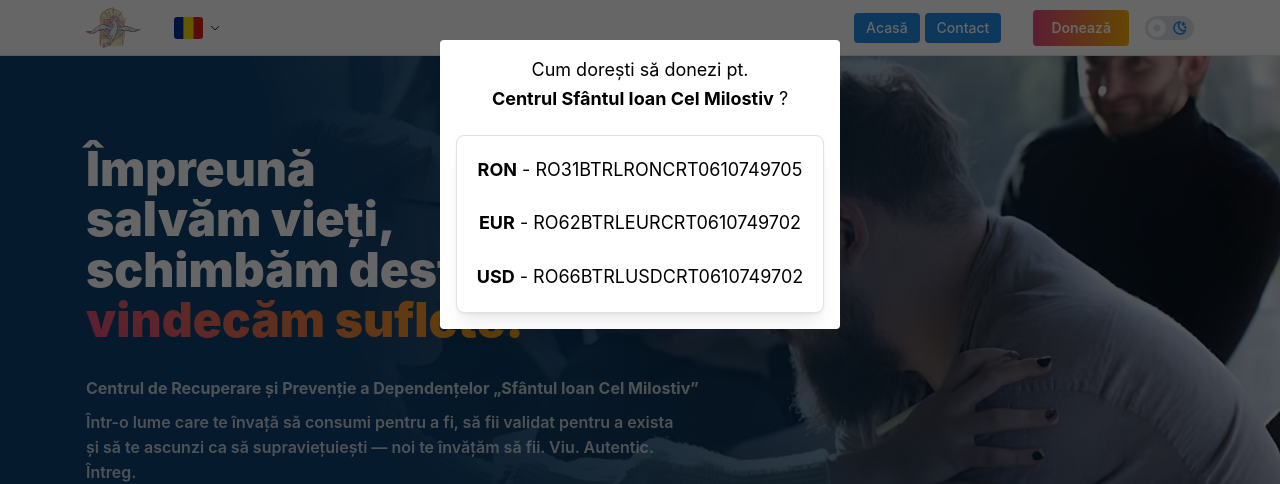
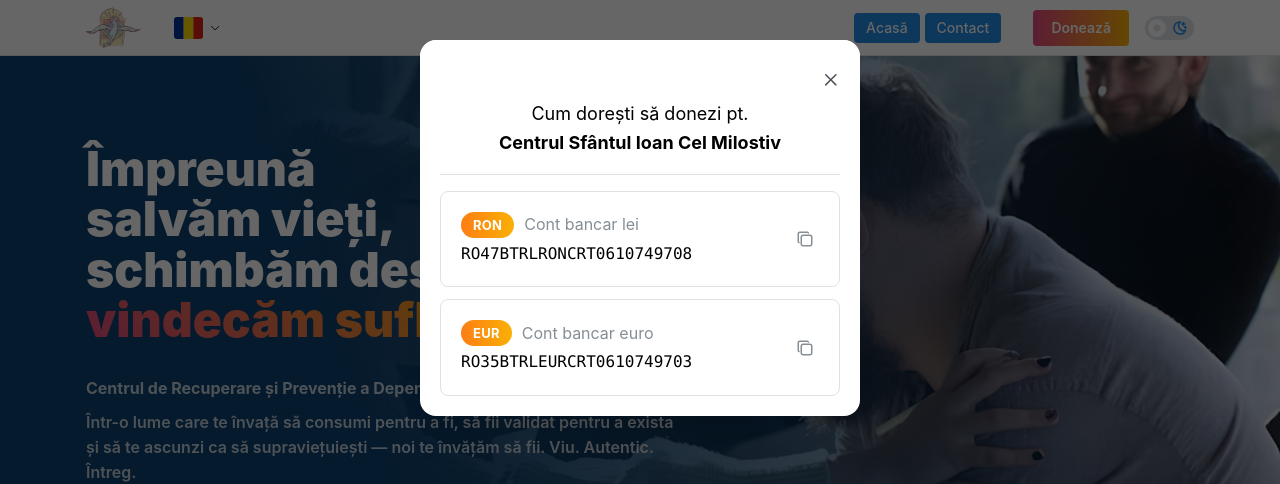
Before and after one commit to Asociatia-Bucurie-In-dar/centrul-Sf-Ioan-Cel-Milostiv, a Next.js app: page /contact in a window 1280 px wide. Both pictures are taken after a click on the button "Donează". Shown: the top 484 px of the page. Built offline with nearby package versions, Linux system fonts and the light colour scheme.

Commit message:
video, ibans change

```diff
--- a/app/[locale]/page.tsx
+++ b/app/[locale]/page.tsx
@@ -100,9 +100,9 @@ export default function HomePage({params}: {params: Promise<{locale: string}>})
     return (
       <>
           <HomeHero/>
-          <VideoPresentation/>
           <DonationProgress/>
           <WhereWeBuild/>
+            <VideoPresentation/>
           {/* <Addictions translations={addictionsData}/> */}
           <HomeProjects/>
           <HomeProjects2/>
--- a/components/Popups/DonatePopup/DonatePopupButton.tsx
+++ b/components/Popups/DonatePopup/DonatePopupButton.tsx
@@ -1,78 +1,102 @@
 'use client';
 
-import React, { useState, useEffect } from "react";
-
+import React from "react";
 import {
     Button,
+    CopyButton,
+    ActionIcon,
+    Tooltip,
     Center,
     Divider,
-    Modal, NativeSelect, Text, TextInput, rem, SegmentedControl, UnstyledButton, Checkbox, Paper
+    Modal,
+    Text,
+    Stack,
+    Group,
+    Badge,
+    Paper,
 } from "@mantine/core";
-import {Form} from "@storybook/components";
-import {MyZIndexes} from "@/utils/my-constants";
-import classes from "./DonatePopupButton.module.css";
+import { MyZIndexes } from "@/utils/my-constants";
 import { useDisclosure } from '@mantine/hooks';
-import {ProjectTranslationsType} from "@/utils/my-types";
-import Link from "next/link";
-import {MyRoutePaths} from "@/utils/route-paths";
-import {IconChevronRight, IconCircle, IconCircleDot} from "@tabler/icons-react";
-// import {
-//     IconBrandApple,
-//     IconBrandGoogle,
-//     IconBuildingBank,
-//     IconCreditCard
-// } from "@tabler/icons-react";
+import { ProjectTranslationsType } from "@/utils/my-types";
+import { IconCopy, IconCheck } from "@tabler/icons-react";
 
+const ACCOUNTS = [
+    { currency: "RON", iban: "RO47BTRLRONCRT0610749708", label: "Cont bancar lei" },
+    { currency: "EUR", iban: "RO35BTRLEURCRT0610749703", label: "Cont bancar euro" },
+];
 
-export function DonatePopupButton(props: {projectId: string,
-    projectTile: string,
-    translations: ProjectTranslationsType,
-    fullWidth?: boolean,
-    size?: string }) {
+function IbanRow({ currency, iban, label }: { currency: string; iban: string; label: string }) {
+    return (
+        <Paper withBorder p="lg" radius="md">
+            <Group justify="space-between" wrap="nowrap">
+                <Stack gap={4}>
+                    <Group gap="xs">
+                        <Badge variant="gradient" gradient={{ from: 'orange', to: 'yellow', deg: 90 }} size="lg">
+                            {currency}
+                        </Badge>
+                        <Text size="md" c="dimmed">{label}</Text>
+                    </Group>
+                    <Text size="md" ff="monospace" fw={500}>{iban}</Text>
+                </Stack>
+                <CopyButton value={iban} timeout={2000}>
+                    {({ copied, copy }) => (
+                        <Tooltip label={copied ? 'Copied' : 'Copy'} withArrow>
+                            <ActionIcon color={copied ? 'teal' : 'gray'} variant="subtle" onClick={copy}>
+                                {copied ? <IconCheck size={18} /> : <IconCopy size={18} />}
+                            </ActionIcon>
+                        </Tooltip>
+                    )}
+                </CopyButton>
+            </Group>
+        </Paper>
+    );
+}
 
-    const [opened, {open, close}] = useDisclosure(false);
+export function DonatePopupButton(props: {
+    projectId: string;
+    projectTile: string;
+    translations: ProjectTranslationsType;
+    fullWidth?: boolean;
+    size?: string;
+}) {
+    const [opened, { open, close }] = useDisclosure(false);
 
-    const forBank = <>
-        <Paper withBorder p="lg" radius="md" shadow="md">
-            <Center>
-                <Text size="lg"><b>RON</b> - RO31BTRLRONCRT0610749705</Text>
-            </Center>
-            <br></br>
-            <Center>
-                <Text size ="lg"><b>EUR</b> - RO62BTRLEURCRT0610749702</Text>
-            </Center>
-            <br></br>
-            <Center>
-                <Text size="lg"><b>USD</b> - RO66BTRLUSDCRT0610749702</Text>
-            </Center>
-        </Paper>
-    </>;
-
-    function prepAndOpen() {
-        open();
-    }
-
-    return <>
-        <Modal opened={opened} onClose={close} withCloseButton={false} zIndex={MyZIndexes.DonateModal}
-               size="auto" transitionProps={{ transition: 'slide-up' }}>
-            <>
+    return (
+        <>
+            <Modal
+                opened={opened}
+                onClose={close}
+                withCloseButton
+                zIndex={MyZIndexes.DonateModal}
+                size="md"
+                transitionProps={{ transition: 'slide-up' }}
+                radius="lg"
+                padding="lg"
+                styles={{ header: { paddingBottom: 0 } }}
+            >
                 <Center>
                     <Text size="lg" ta="center">
-                        {props.translations.DonateFor} <br/><b>{props.projectTile}</b> ?
+                        {props.translations.DonateFor} <br /><b>{props.projectTile}</b>
                     </Text>
                 </Center>
-                <Divider mt="xs" mb="xs" color="transparent"/>
-                {forBank}
-            </>
-        </Modal>
+                <Divider mt="md" mb="md" />
+                <Stack gap="sm">
+                    {ACCOUNTS.map((acc) => (
+                        <IbanRow key={acc.currency} {...acc} />
+                    ))}
+                </Stack>
+            </Modal>
 
-        <Button style={{ width: props.fullWidth ? 'auto' : 'max-content' }}
+            <Button
+                style={{ width: props.fullWidth ? 'auto' : 'max-content' }}
                 variant="gradient"
                 fw={600}
-                gradient={{from: 'pink', to: 'yellow', deg: 90}}
+                gradient={{ from: 'pink', to: 'yellow', deg: 90 }}
                 size={props.size || 'sm'}
-                onClick={prepAndOpen}>
-            {props.translations.Donate}
-        </Button>
-    </>;
+                onClick={open}
+            >
+                {props.translations.Donate}
+            </Button>
+        </>
+    );
 }
--- a/components/VideoPresentation/VideoPresentation.module.css
+++ b/components/VideoPresentation/VideoPresentation.module.css
@@ -1,5 +1,5 @@
 .wrapper {
-    padding-top: calc(var(--mantine-spacing-xl) );
+    padding-top: 0;
     padding-bottom: calc(var(--mantine-spacing-xl));
 }
 
--- a/components/WhereWeBuild/WhereWeBuild.tsx
+++ b/components/WhereWeBuild/WhereWeBuild.tsx
@@ -9,7 +9,7 @@ export function WhereWeBuild() {
 
     return <>
         <Container size="full" id="progressSection">
-            <Container size="lg" py="xl">
+            <Container size="lg" pt="xl" pb="md">
 
                 <TitleWithDescription title={t('TITLE')} description={t('DESCRIPTION')} maxWidth='80rem' />
 
```
